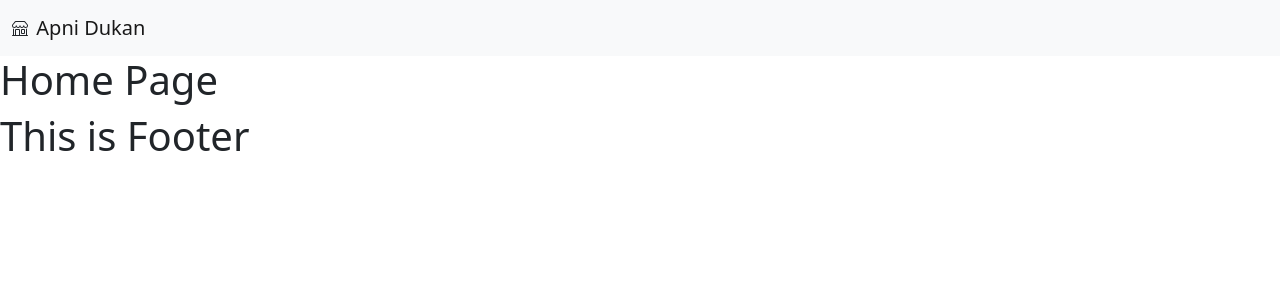
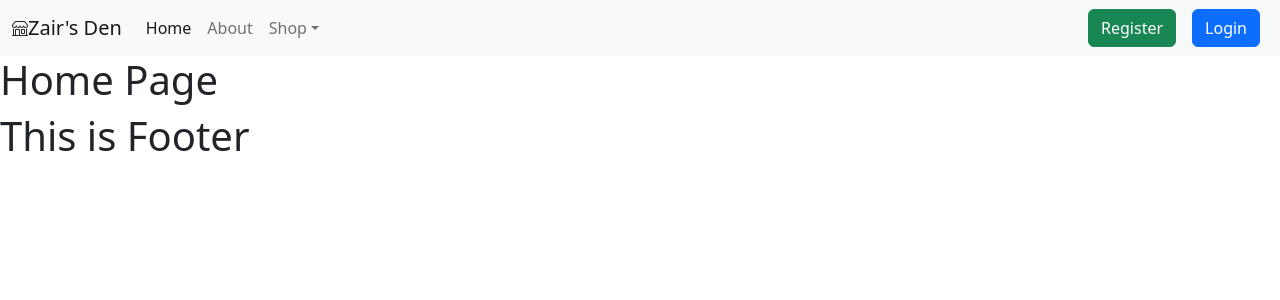
Before and after one commit to zairzabar/test-e-commerce, a React (Create React App) app: page / in a window 1280 px wide. Shown: the top 300 px of the page. Built offline with nearby package versions, Linux system fonts and the light colour scheme.

Commit message:
Added codes

```diff
--- a/src/components/Shared/Header/Header.css
+++ b/src/components/Shared/Header/Header.css
@@ -0,0 +1,24 @@
+* {
+    box-sizing: border-box;
+    margin: 0;
+    padding: 0;
+}
+
+:root {
+    --color-primary: rgb(33, 37, 41);
+    --text-primary: rgb(240, 248, 255);
+}
+
+.nav-logo {
+    margin-right: 0.5rem;
+}
+
+.center {
+    display: flex;
+    align-items: center;
+    justify-content: center;
+}
+
+.btn {
+    margin: 0 0.5rem;
+}
--- a/src/components/Shared/Header/Header.js
+++ b/src/components/Shared/Header/Header.js
@@ -4,26 +4,39 @@ export default function Header() {
     return (
                 <nav className="navbar navbar-expand-lg bg-light">
                     <div className="container-fluid">
-                <svg xmlns="http://www.w3.org/2000/svg" width="16" height="16" fill="currentColor" class="bi bi-shop" viewBox="0 0 16 16">
+                    <svg className='nav-logo' xmlns="http://www.w3.org/2000/svg" width="16" height="16" fill="currentColor" class="bi bi-shop" viewBox="0 0 16 16">
                         <path d="M2.97 1.35A1 1 0 0 1 3.73 1h8.54a1 1 0 0 1 .76.35l2.609 3.044A1.5 1.5 0 0 1 16 5.37v.255a2.375 2.375 0 0 1-4.25 1.458A2.371 2.371 0 0 1 9.875 8 2.37 2.37 0 0 1 8 7.083 2.37 2.37 0 0 1 6.125 8a2.37 2.37 0 0 1-1.875-.917A2.375 2.375 0 0 1 0 5.625V5.37a1.5 1.5 0 0 1 .361-.976l2.61-3.045zm1.78 4.275a1.375 1.375 0 0 0 2.75 0 .5.5 0 0 1 1 0 1.375 1.375 0 0 0 2.75 0 .5.5 0 0 1 1 0 1.375 1.375 0 1 0 2.75 0V5.37a.5.5 0 0 0-.12-.325L12.27 2H3.73L1.12 5.045A.5.5 0 0 0 1 5.37v.255a1.375 1.375 0 0 0 2.75 0 .5.5 0 0 1 1 0zM1.5 8.5A.5.5 0 0 1 2 9v6h1v-5a1 1 0 0 1 1-1h3a1 1 0 0 1 1 1v5h6V9a.5.5 0 0 1 1 0v6h.5a.5.5 0 0 1 0 1H.5a.5.5 0 0 1 0-1H1V9a.5.5 0 0 1 .5-.5zM4 15h3v-5H4v5zm5-5a1 1 0 0 1 1-1h2a1 1 0 0 1 1 1v3a1 1 0 0 1-1 1h-2a1 1 0 0 1-1-1v-3zm3 0h-2v3h2v-3z"/>
                     </svg>
-                &nbsp;&nbsp;<a className="navbar-brand" href="#">Apni Dukan</a>
+                    <a className="navbar-brand" href="#">Zair's Den</a>
                     <button className="navbar-toggler" type="button" data-bs-toggle="collapse" data-bs-target="#navbarSupportedContent" aria-controls="navbarSupportedContent" aria-expanded="false" aria-label="Toggle navigation">
                     <span className="navbar-toggler-icon"></span>
                     </button>
                         <div className="collapse navbar-collapse" id="navbarSupportedContent">
+                            <ul className="navbar-nav me-auto mb-2 mb-lg-0">
+                                <li className="nav-item">
+                                <a className="nav-link active" aria-current="page" href="#">Home</a>
+                                </li>
+                                <li className="nav-item">
+                                <a className="nav-link" href="#">About</a>
+                                </li>
+                                <li className="nav-item dropdown">
+                                <a className="nav-link dropdown-toggle" href="#" role="button" data-bs-toggle="dropdown" aria-expanded="false">
+                                    Shop
+                                </a>
+                                <ul className="dropdown-menu">
+                                    <li><a className="dropdown-item" href="#">iPhone 14 pro</a></li>
+                                    <li><hr className="dropdown-divider" /></li>
+                                    <li><a className="dropdown-item" href="#">iPhone 13</a></li>
+                                    <li><a className="dropdown-item" href="#">iPhone 12</a></li>
+                                </ul>
+                                </li>
+                            </ul>
+                        <div className="d-flex">
+                            <button className="btn btn-success" type="submit">Register</button>
+                            <button className="btn btn-primary" type="submit">Login</button>
+                        </div>
                         </div>
                     </div>
             </nav>
     )
 }
-                // <ul className="navbar-nav me-auto mb-2 mb-lg-0">
-
-                //     <li className="nav-item">
-                //         <a className="nav-link" href="#">Sign Up</a>
-                //     </li>
-                //     <li className="nav-item">
-                //         <a className="nav-link" href="#">Login</a>
-                //     </li>
-
-                // </ul>
```
Lines whose indentation alone changed are shown as unchanged.
